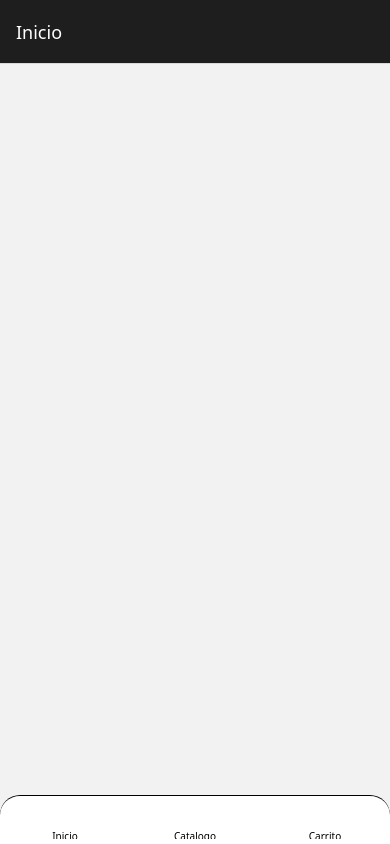
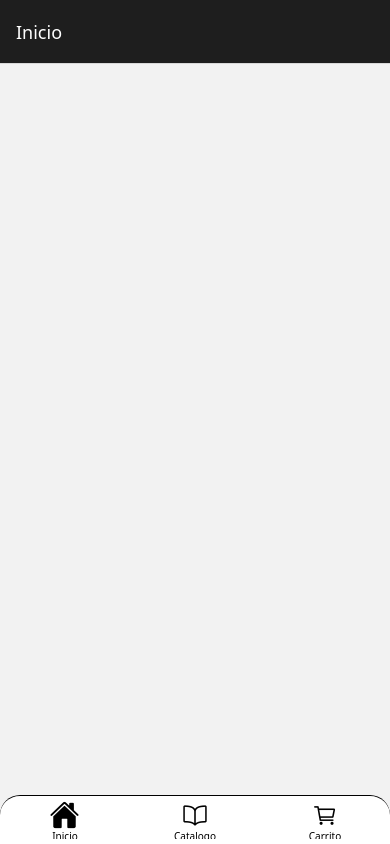
Before and after one commit to ArielGavilanes/app-react-native-vinculacion, a React Native app: screen / in a window 390 px wide. Built offline with nearby package versions, Linux system fonts and the light colour scheme.

Commit message:
env configuration

```diff
--- a/App.tsx
+++ b/App.tsx
@@ -9,12 +9,10 @@ import Ionicons from 'react-native-vector-icons/Ionicons';
 import { NavigationContainer } from '@react-navigation/native';
 import { CatalogueScreen } from './src/screens/CatalogueScreen';
 import { CartScreen } from './src/screens/CartScreen';
-import { colors } from './src/utils/colors';
 
 export const App = () => {
   const Stack = createNativeStackNavigator<RootStackParamList>();
   const Tab = createBottomTabNavigator<HomeTabParamList>();
-
   const NavigationStack = () => {
     return (
       <Stack.Navigator screenOptions={{ headerShown: true }}>
@@ -53,7 +51,7 @@ export const App = () => {
               <Ionicons
                 name={focused ? 'home' : 'home-outline'}
                 size={size}
-                color={colors.tertiary}
+                color="black"
                 style={{
                   transform: [{ scale: focused ? 1.2 : 1 }],
                 }}
@@ -70,7 +68,7 @@ export const App = () => {
               <Ionicons
                 name={focused ? 'book' : 'book-outline'}
                 size={size}
-                color={colors.tertiary}
+                color="black"
                 style={{
                   transform: [{ scale: focused ? 1.2 : 1 }],
                 }}
@@ -87,7 +85,7 @@ export const App = () => {
               <Ionicons
                 name={focused ? 'cart' : 'cart-outline'}
                 size={size}
-                color={colors.tertiary}
+                color="black"
                 style={{
                   transform: [{ scale: focused ? 1.2 : 1 }],
                 }}
```
Also changed, not shown: firebaseConfig.ts (+6 -7 lines), 1 other file (tests, documents, lock files or other folders).
